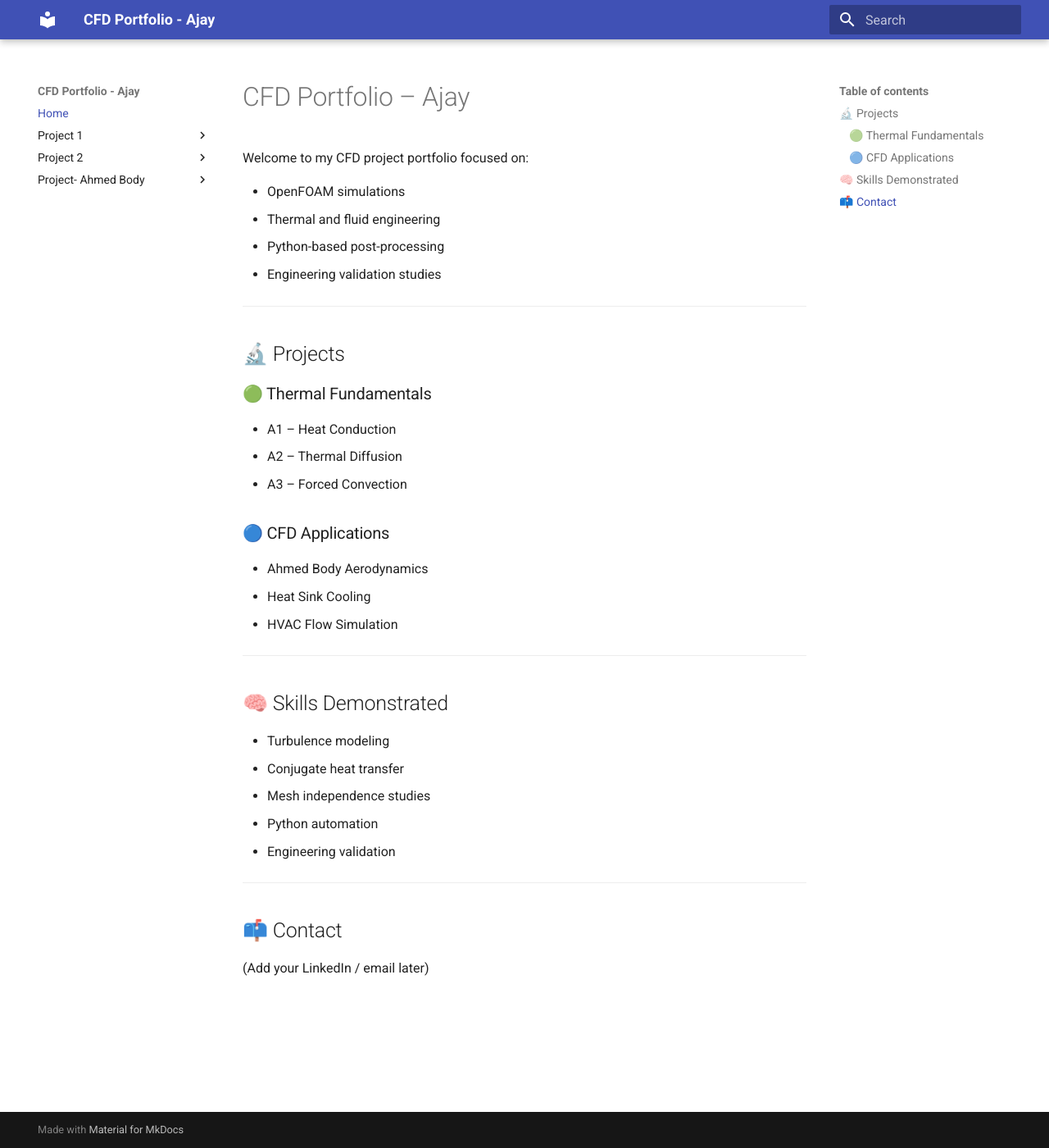
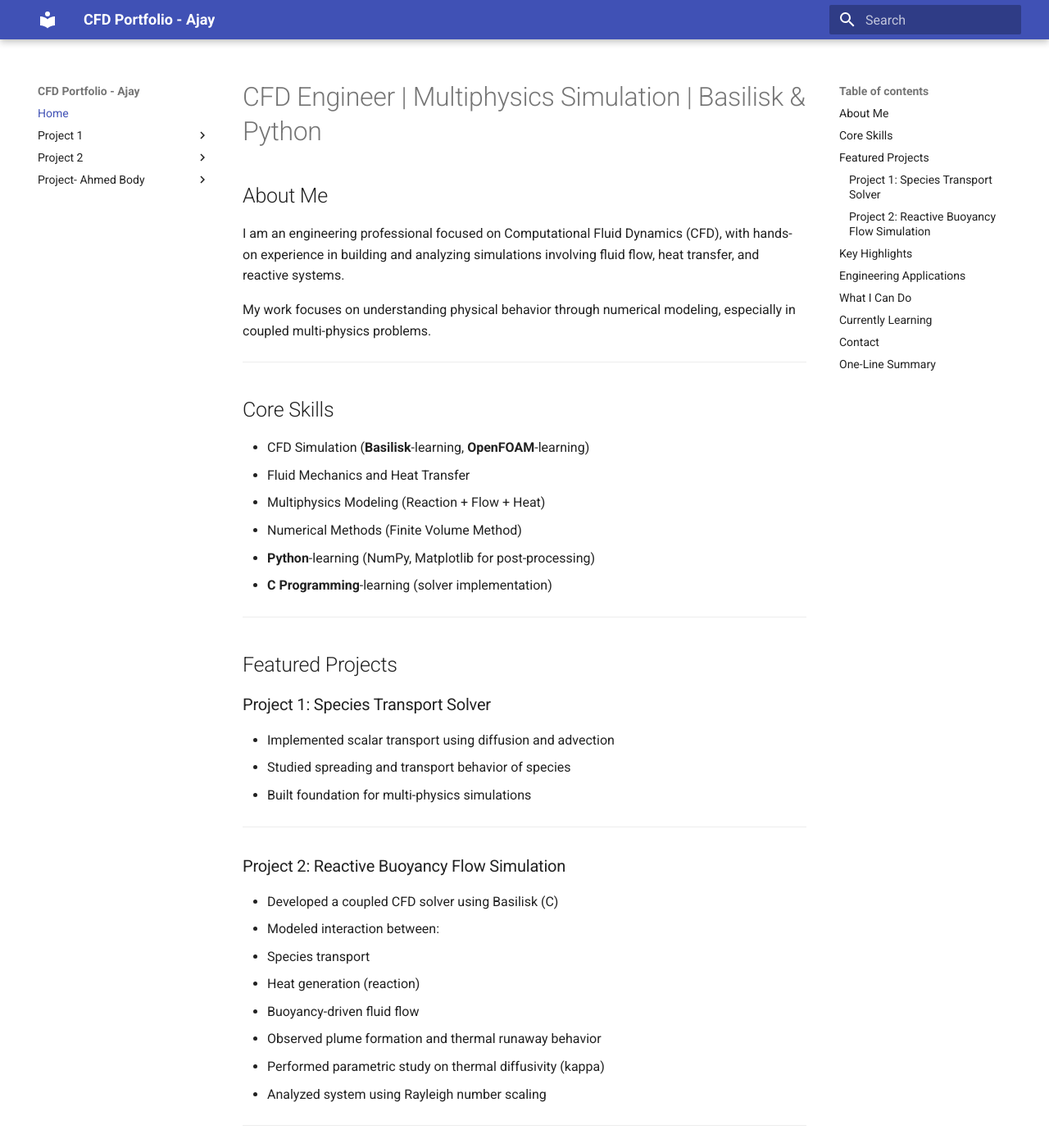
Before and after one commit to ajayn145/cfd-portfolio, an MkDocs documentation site: the page built from docs/index.md, in a window 1280 px wide and 1400 px high. Shown: the whole window at 82% size. Built offline with MkDocs 1.6.1 and Material for MkDocs 9.7.7, drawn with Linux system fonts in a browser that asks for light colours; some of the changed text lies outside the part shown.

Commit message:
home page updated

```diff
--- a/docs/index.md
+++ b/docs/index.md
@@ -1,38 +1,97 @@
-# CFD Portfolio – Ajay
+# CFD Engineer | Multiphysics Simulation | Basilisk & Python
 
-Welcome to my CFD project portfolio focused on:
+## About Me
 
-- OpenFOAM simulations
-- Thermal and fluid engineering
-- Python-based post-processing
-- Engineering validation studies
+I am an engineering professional focused on Computational Fluid Dynamics (CFD), with hands-on experience in building and analyzing simulations involving fluid flow, heat transfer, and reactive systems.
+
+My work focuses on understanding physical behavior through numerical modeling, especially in coupled multi-physics problems.
+
+--------------------------------------------------
+
+## Core Skills
+
+- CFD Simulation (**Basilisk**-learning, **OpenFOAM**-learning)
+- Fluid Mechanics and Heat Transfer
+- Multiphysics Modeling (Reaction + Flow + Heat)
+- Numerical Methods (Finite Volume Method)
+- **Python**-learning (NumPy, Matplotlib for post-processing)
+- **C Programming**-learning (solver implementation)
+
+--------------------------------------------------
+
+## Featured Projects
+
+### Project 1: Species Transport Solver
+
+- Implemented scalar transport using diffusion and advection
+- Studied spreading and transport behavior of species
+- Built foundation for multi-physics simulations
 
 ---
 
-## 🔬 Projects
+### Project 2: Reactive Buoyancy Flow Simulation
 
-### 🟢 Thermal Fundamentals
-- A1 – Heat Conduction
-- A2 – Thermal Diffusion
-- A3 – Forced Convection
+- Developed a coupled CFD solver using Basilisk (C)
+- Modeled interaction between:
+  - Species transport
+  - Heat generation (reaction)
+  - Buoyancy-driven fluid flow
+- Observed plume formation and thermal runaway behavior
+- Performed parametric study on thermal diffusivity (kappa)
+- Analyzed system using Rayleigh number scaling
 
-### 🔵 CFD Applications
-- Ahmed Body Aerodynamics
-- Heat Sink Cooling
-- HVAC Flow Simulation
+--------------------------------------------------
 
----
+## Key Highlights
 
-## 🧠 Skills Demonstrated
+- Simulated thermal runaway in reactive systems
+- Demonstrated buoyancy-driven plume formation
+- Built complete CFD workflow:
+  - Solver → Simulation → Post-processing → Visualization
+- Generated plots and flow animations for analysis
 
-- Turbulence modeling
-- Conjugate heat transfer
-- Mesh independence studies
-- Python automation
-- Engineering validation
+--------------------------------------------------
 
----
+## Engineering Applications
 
-## 📫 Contact
+The work presented here is relevant to:
 
-(Add your LinkedIn / email later)
+- Combustion systems
+- Battery thermal runaway analysis
+- Fire and smoke plume modeling
+- Natural convection problems
+- Heat transfer systems
+
+--------------------------------------------------
+
+## What I Can Do
+
+- Develop CFD solvers using Basilisk
+- Analyze multi-physics systems
+- Perform parametric and sensitivity studies
+- Interpret simulation results physically
+- Create clear visualizations and reports
+
+--------------------------------------------------
+
+## Currently Learning
+
+- **OpenFOAM** (for industry-level CFD workflows)
+- doing personal projects using **Basilisk (C)**
+- Advanced turbulence modeling
+- Reduced Order Modeling (ROM)
+- Application of CFD in EV thermal management
+
+--------------------------------------------------
+
+## Contact
+
+Email: ajayn145@gmail.com
+GitHub: https://github.com/ajayn145
+Portfolio website - https://ajayn145.github.io/cfd-portfolio/
+
+--------------------------------------------------
+
+## One-Line Summary
+
+I build and analyze CFD simulations to understand how fluid flow, heat transfer, and reactions interact in real-world engineering systems.
--- a/mkdocs.yml
+++ b/mkdocs.yml
@@ -16,6 +16,7 @@ nav:
       - Learnings: project-1-Species_transport_solver/learnings.md
       - Future Work: project-1-Species_transport_solver/future_work.md
   - Project 2:
+      - Summary: project-2-Species_transport_temperature_and_buouancy_solver/summary.md
       - Overview: project-2-Species_transport_temperature_and_buouancy_solver/overview.md
       - Vector Calculus: project-2-Species_transport_temperature_and_buouancy_solver/vector-calculus-basics.md
       - Governing Equations: project-2-Species_transport_temperature_and_buouancy_solver/governing-equations.md
```
Also changed, not shown: docs/project-2-Species_transport_temperature_and_buouancy_solver/summary.md (added, +70 -0 lines).
